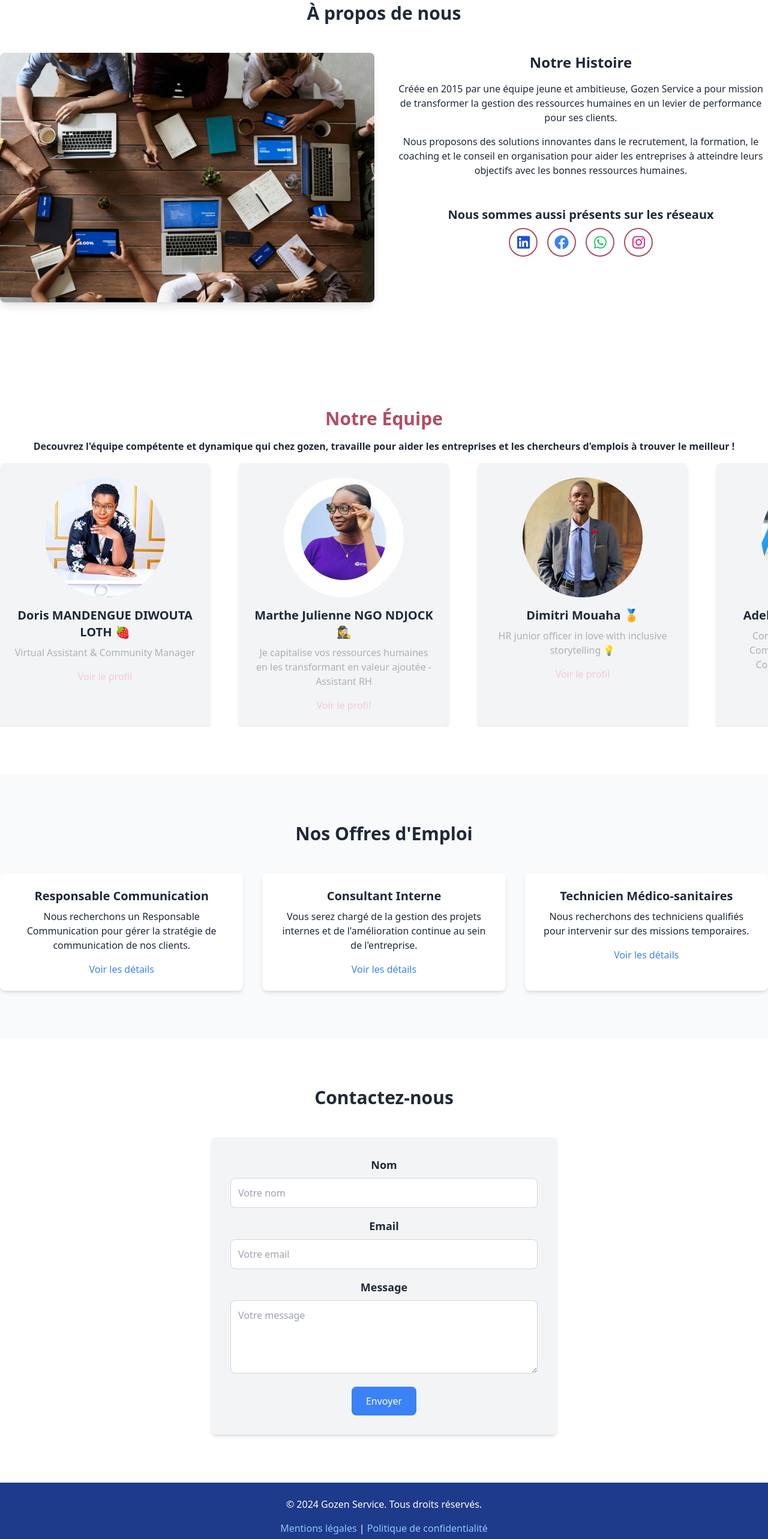
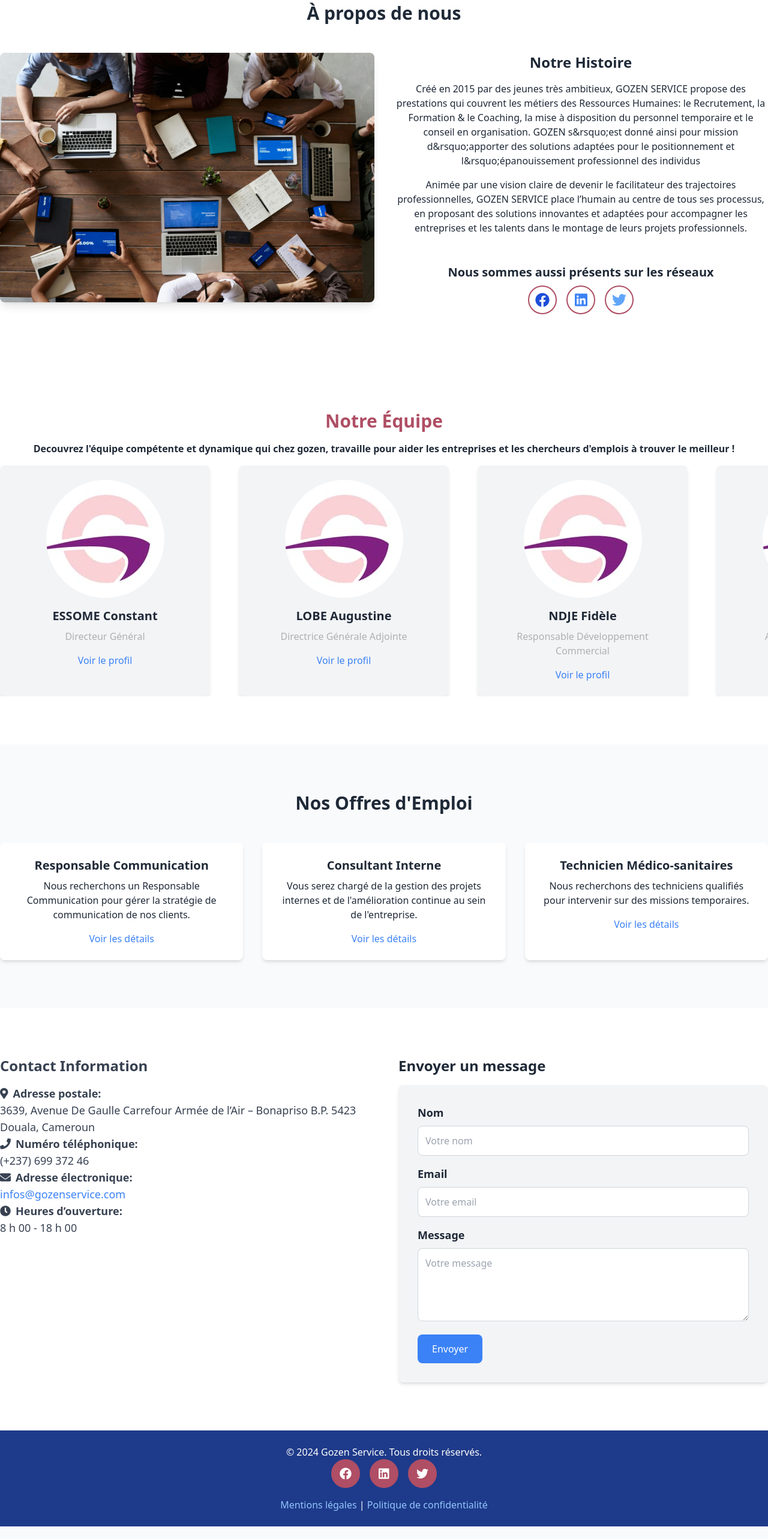
Before and after one commit to gozemServices/showcase, an Angular app: page / in a window 1280 px wide. Shown: the part 2740-5306 px from the top of the page at 60% size. After the commit the page ends 5285 px from the top, so only its background shows below. Built offline with nearby package versions, Linux system fonts and the light colour scheme.

Commit message:
Replacing mock data by real gozen data

```diff
--- a/src/app/app.component.html
+++ b/src/app/app.component.html
@@ -31,6 +31,17 @@
   <footer class="bg-blue-900 text-white py-6">
     <div class="max-w-7xl mx-auto text-center">
         <p>&copy; 2024 Gozen Service. Tous droits réservés.</p>
+        <div class="flex w-full justify-center gap-4">
+          @for(social of socials; track social.id) {
+            <a
+                [title]="social.name"
+                [class]="'bg-primary text-xl border-2 w-12 h-12 flex items-center justify-center rounded-full hover:bg-[#AF4E64] border-[#AF4E64] hover:text-white'"
+                [href]="social.link"
+            >
+                <fa-icon [icon]="social.icon"></fa-icon>
+            </a>
+          }
+        </div>
         <div class="mt-4">
             <a href="#" class="text-blue-300 hover:text-blue-500">Mentions légales</a> |
             <a href="#" class="text-blue-300 hover:text-blue-500">Politique de confidentialité</a>
--- a/src/app/app.component.ts
+++ b/src/app/app.component.ts
@@ -8,14 +8,46 @@ import { AboutUsComponent } from "./components/about-us/about-us.component";
 import { TeamComponent } from "./components/team/team.component";
 import { OffersComponent } from "./components/offers/offers.component";
 import { ContactUsComponent } from "./components/contact-us/contact-us.component";
+import { FontAwesomeModule } from '@fortawesome/angular-fontawesome';
+import { faFacebook, faInstagram, faLinkedin, faTwitter, faWhatsapp} from '@fortawesome/free-brands-svg-icons';
 
 @Component({
   selector: 'app-root',
   standalone: true,
-  imports: [RouterOutlet, HeroComponent, ServicesComponent, CommingSoonComponent, TestimoniesComponent, AboutUsComponent, TeamComponent, OffersComponent, ContactUsComponent],
+  imports: [RouterOutlet,FontAwesomeModule, HeroComponent, ServicesComponent, CommingSoonComponent, TestimoniesComponent, AboutUsComponent, TeamComponent, OffersComponent, ContactUsComponent],
   templateUrl: './app.component.html',
   styleUrl: './app.component.scss'
 })
 export class AppComponent {
   title = 'vitrine';
+  faFacebook = faFacebook;
+  faLinkedin = faLinkedin;
+  fawhatsapp = faWhatsapp;
+  fainstagram = faInstagram;
+  faTwitter = faTwitter;
+
+  socials = [
+    {
+      id: 1,
+      name: 'facebook',
+      link: 'https://www.facebook.com/gozenservice',
+      icon: this.faFacebook,
+      color: 'text-blue-700'
+    },
+    {
+      id: 2,
+      name: 'linkedin',
+      link: 'https://www.linkedin.com/company/gozen-service/',
+      icon: this.faLinkedin,
+      color: 'text-blue-500'
+    },
+    {
+      id: 3,
+      name: 'x',
+      link: 'https://x.com/Gozen2024?t=pKUUznnvpgVR38A9UFpSOg&s=09',
+      icon: this.faTwitter,
+      color: 'text-blue-400'
+    }
+
+  ]
 }
--- a/src/app/components/about-us/about-us.component.html
+++ b/src/app/components/about-us/about-us.component.html
@@ -8,33 +8,23 @@
             <div>
                 <div>
                     <h3 class="text-2xl font-semibold mb-4">Notre Histoire</h3>
-                    <p>Créée en 2015 par une équipe jeune et ambitieuse, Gozen Service a pour mission de transformer la gestion des ressources humaines en un levier de performance pour ses clients.</p>
-                    <p class="mt-4">Nous proposons des solutions innovantes dans le recrutement, la formation, le coaching et le conseil en organisation pour aider les entreprises à atteindre leurs objectifs avec les bonnes ressources humaines.</p>
+                    <p>
+                       {{gozen.description.p1}}
+                    </p>
+                    <p class="mt-4">{{gozen.description.p2}}</p>
                 </div>
                 <div class="socials w-full flex flex-col space-y-2 items-center">
                     <h2 class="text-xl font-semibold mt-12">Nous sommes aussi présents sur les réseaux</h2>
                     <p class="flex space-x-4 text-2xl">
-                        <a
-                            class="text-blue-700  text-2xl border-2 w-12 h-12 flex items-center justify-center rounded-full hover:bg-[#AF4E64] border-[#AF4E64] hover:text-white"
-                            href="https://www.linkedin.com"
+                        @for(social of gozen.socials; track social.id) {
+                            <a
+                                [title]="social.name"
+                                [class]="social.color+' text-2xl border-2 w-12 h-12 flex items-center justify-center rounded-full hover:bg-[#AF4E64] border-[#AF4E64] hover:text-white'"
+                                [href]="social.link"
                             >
-                            <fa-icon [icon]="faLinkedin"></fa-icon>
-                        </a>
-                        <a class="text-blue-500  text-2xl border-2 w-12 h-12 flex items-center justify-center rounded-full hover:bg-[#AF4E64] border-[#AF4E64] hover:text-white"
-                            href="https://facebook.com"
-                            >
-                            <fa-icon [icon]="faFacebook"></fa-icon>
-                        </a>
-                        <a class="text-green-500  text-2xl border-2 w-12 h-12 flex items-center justify-center rounded-full hover:bg-[#AF4E64] border-[#AF4E64] hover:text-white"
-                            href="https://wa.me/1234567890"
-                            >
-                            <fa-icon [icon]="fawhatsapp"></fa-icon>
-                        </a>
-                        <a class="text-pink-600  text-2xl border-2 w-12 h-12 flex items-center justify-center rounded-full hover:bg-[#AF4E64] border-[#AF4E64] hover:text-white"
-                            href="#"
-                            >
-                            <fa-icon [icon]="fainstagram"></fa-icon>
-                        </a>
+                                <fa-icon [icon]="social.icon"></fa-icon>
+                            </a>
+                        }
                     </p>
                 </div>
             </div>
--- a/src/app/components/about-us/about-us.component.ts
+++ b/src/app/components/about-us/about-us.component.ts
@@ -1,6 +1,6 @@
 import { Component } from '@angular/core';
 import { FontAwesomeModule } from '@fortawesome/angular-fontawesome';
-import { faFacebook, faInstagram, faLinkedin, faWhatsapp} from '@fortawesome/free-brands-svg-icons';
+import { faFacebook, faInstagram, faLinkedin, faTwitter, faWhatsapp} from '@fortawesome/free-brands-svg-icons';
 
 @Component({
   selector: 'app-about-us',
@@ -14,6 +14,42 @@ export class AboutUsComponent {
   faLinkedin = faLinkedin;
   fawhatsapp = faWhatsapp;
   fainstagram = faInstagram;
+  faTwitter = faTwitter;
+
+  gozen = {
+    description : {
+      p1 : ` Créé en 2015 par des jeunes très ambitieux, GOZEN SERVICE propose des prestations qui couvrent les
+                        métiers des Ressources Humaines: le Recrutement, la Formation & le Coaching, la mise à disposition du personnel
+                        temporaire et le conseil en organisation. GOZEN s&rsquo;est donné ainsi pour mission d&rsquo;apporter des solutions
+                        adaptées pour le positionnement et l&rsquo;épanouissement professionnel des individus`,
+      p2 : `Animée par une vision claire de devenir le facilitateur des trajectoires professionnelles, GOZEN SERVICE place l’humain au centre de tous ses processus, en proposant des solutions innovantes et adaptées pour accompagner les entreprises et les talents dans le montage de leurs projets professionnels.`
+    },
+
+    socials : [
+      {
+        id: 1,
+        name: 'facebook',
+        link: 'https://www.facebook.com/gozenservice',
+        icon: this.faFacebook,
+        color: 'text-blue-700'
+      },
+      {
+        id: 2,
+        name: 'linkedin',
+        link: 'https://www.linkedin.com/company/gozen-service/',
+        icon: this.faLinkedin,
+        color: 'text-blue-500'
+      },
+      {
+        id: 3,
+        name: 'x',
+        link: 'https://x.com/Gozen2024?t=pKUUznnvpgVR38A9UFpSOg&s=09',
+        icon: this.faTwitter,
+        color: 'text-blue-400'
+      }
+
+    ]
+  }
 
 
 
--- a/src/app/components/contact-us/contact-us.component.html
+++ b/src/app/components/contact-us/contact-us.component.html
@@ -1,20 +1,47 @@
 <section id="contact" class="py-20 bg-white">
-    <div class="max-w-7xl mx-auto text-center">
-        <h2 class="text-3xl font-bold mb-12">Contactez-nous</h2>
-        <form action="#" class="max-w-xl mx-auto bg-gray-100 p-8 rounded-lg shadow-md">
+    <div class="max-w-7xl mx-auto text-center lg:text-left flex flex-col lg:flex-row gap-12">
+      <!-- Contact Information Section (Left) -->
+      <div class="flex-1 text-lg text-gray-700">
+        <h3 class="text-2xl font-bold mb-4">Contact Information</h3>
+        <p><fa-icon [icon]="faMapMarker" class="inline-block mr-2"></fa-icon><strong>Adresse postale:</strong><br>{{ gozen.address }}</p>
+        <p><fa-icon [icon]="faPhone" class="inline-block mr-2"></fa-icon><strong>Numéro téléphonique:</strong><br>{{ gozen.phone }}</p>
+        <p><fa-icon [icon]="faEnvelope" class="inline-block mr-2"></fa-icon><strong>Adresse électronique:</strong><br><a href="mailto:{{ gozen.emailContact }}" class="text-blue-500 hover:underline">{{ gozen.emailContact }}</a></p>
+        <p><fa-icon [icon]="faClock" class="inline-block mr-2"></fa-icon><strong>Heures d’ouverture:</strong><br>{{ gozen.hours }}</p>
+      </div>
+
+      <!-- Contact Form Section (Right) -->
+      <div class="flex-1">
+        <h3 class="text-2xl font-bold mb-4">Envoyer un message</h3>
+        <form [formGroup]="contactForm" (ngSubmit)="onSubmit()" class="bg-gray-100 p-8 rounded-lg shadow-md">
           <div class="mb-4">
             <label for="name" class="block text-lg font-semibold mb-2">Nom</label>
-                <input type="text" id="name" name="name" class="w-full p-3 border border-gray-300 rounded-lg" placeholder="Votre nom">
+            <input type="text" id="name" formControlName="name" class="w-full p-3 border border-gray-300 rounded-lg" placeholder="Votre nom">
+            <div *ngIf="f['name'].touched && f['name'].invalid" class="text-red-500 text-sm">
+              <div *ngIf="f['name'].errors?.['required']">Le nom est requis.</div>
+              <div *ngIf="f['name'].errors?.['minlength']">Le nom doit comporter au moins 3 caractères.</div>
             </div>
+          </div>
+
           <div class="mb-4">
             <label for="email" class="block text-lg font-semibold mb-2">Email</label>
-                <input type="email" id="email" name="email" class="w-full p-3 border border-gray-300 rounded-lg" placeholder="Votre email">
+            <input type="email" id="email" formControlName="email" class="w-full p-3 border border-gray-300 rounded-lg" placeholder="Votre email">
+            <div *ngIf="f['email'].touched && f['email'].invalid" class="text-red-500 text-sm">
+              <div *ngIf="f['email'].errors?.['required']">L'email est requis.</div>
+              <div *ngIf="f['email'].errors?.['email']">Veuillez entrer un email valide.</div>
             </div>
+          </div>
+
           <div class="mb-4">
             <label for="message" class="block text-lg font-semibold mb-2">Message</label>
-                <textarea id="message" name="message" class="w-full p-3 border border-gray-300 rounded-lg" rows="4" placeholder="Votre message"></textarea>
+            <textarea id="message" formControlName="message" class="w-full p-3 border border-gray-300 rounded-lg" rows="4" placeholder="Votre message"></textarea>
+            <div *ngIf="f['message'].touched && f['message'].invalid" class="text-red-500 text-sm">
+              <div *ngIf="f['message'].errors?.['required']">Le message est requis.</div>
+              <div *ngIf="f['message'].errors?.['minlength']">Le message doit comporter au moins 10 caractères.</div>
             </div>
-            <button type="submit" class="bg-blue-500 text-white py-3 px-6 rounded-lg hover:bg-blue-700">Envoyer</button>
+          </div>
+
+          <button type="submit" [disabled]="contactForm.invalid" class="bg-blue-500 text-white py-3 px-6 rounded-lg hover:bg-blue-700 transition duration-300">Envoyer</button>
         </form>
       </div>
+    </div>
   </section>
--- a/src/app/components/contact-us/contact-us.component.ts
+++ b/src/app/components/contact-us/contact-us.component.ts
@@ -1,12 +1,58 @@
-import { Component } from '@angular/core';
-
+import { CommonModule } from '@angular/common';
+import { Component, inject } from '@angular/core';
+import { FormBuilder, FormGroup, ReactiveFormsModule, Validators } from '@angular/forms';
+import { FontAwesomeModule } from '@fortawesome/angular-fontawesome';
+import { faClock, faEnvelope, faMapMarkerAlt, faPhone } from '@fortawesome/free-solid-svg-icons';
 @Component({
   selector: 'app-contact-us',
   standalone: true,
-  imports: [],
+  imports: [CommonModule, ReactiveFormsModule,FontAwesomeModule],
   templateUrl: './contact-us.component.html',
   styleUrl: './contact-us.component.scss'
 })
 export class ContactUsComponent {
+  faPhone = faPhone;
+  faEnvelope = faEnvelope;
+  faMapMarker = faMapMarkerAlt;
+  faClock = faClock;
+
+  contactForm!: FormGroup;
+  gozen = {
+    name: '',
+    email: '',
+    message: '',
+    address: '3639, Avenue De Gaulle Carrefour Armée de l’Air – Bonapriso B.P. 5423 Douala, Cameroun',
+    phone: '(+237) 699 372 46',
+    emailContact: 'infos@gozenservice.com',
+    hours: '8 h 00 - 18 h 00'
+  };
+
+  private fb = inject(FormBuilder);
+
+
+  ngOnInit(): void {
+    // Initialize the reactive form
+    this.contactForm = this.fb.group({
+      name: ['', [Validators.required, Validators.minLength(3)]],
+      email: ['', [Validators.required, Validators.email]],
+      message: ['', [Validators.required, Validators.minLength(10)]]
+    });
+  }
+
+  onSubmit(): void {
+    if (this.contactForm.valid) {
+      this.gozen.name = this.contactForm.value.name;
+      this.gozen.email = this.contactForm.value.email;
+      this.gozen.message = this.contactForm.value.message;
+      console.log('Form Submitted:', this.gozen);
+      // Further processing, such as sending the data to an API, can go here.
+    } else {
+      console.log('Form is invalid');
+    }
+  }
+
+  get f() {
+    return this.contactForm.controls;
+  }
 
 }
--- a/src/app/components/team/team.component.html
+++ b/src/app/components/team/team.component.html
@@ -2,35 +2,41 @@
     <div class="max-w-7xl mx-auto text-center space-y-4">
         <h2 class="text-3xl font-bold text-primary">Notre Équipe</h2>
         <p class="font-semibold">Decouvrez l'équipe compétente et dynamique qui chez gozen, travaille pour aider les entreprises et les chercheurs d'emplois à trouver le meilleur !</p>
-        <div class="flex  gap-12 max-w-full overflow-auto">
-            <!-- Doris MANDENGUE DIWOUTA LOTH -->
+        <!-- <div class="flex  gap-12 max-w-full overflow-auto">
             <div class="bg-gray-100 p-6 rounded-lg shadow-md min-w-[350px]">
                 <img src="images/Doris_Mandengue.jpeg" alt="Doris MANDENGUE DIWOUTA LOTH" class="rounded-full mx-auto mb-4">
                 <h3 class="text-xl font-semibold mb-2">Doris MANDENGUE DIWOUTA LOTH 🍓</h3>
                 <p class="text-mediumGray">Virtual Assistant & Community Manager</p>
                 <a href="#" class="text-lightPink hover:underline mt-4 inline-block">Voir le profil</a>
             </div>
-            <!-- Marthe Julienne NGO NDJOCK -->
             <div class="bg-gray-100 p-6 rounded-lg shadow-md min-w-[350px]">
                 <img src="images/Marte_julienne_ngo.jpeg" alt="Marthe Julienne NGO NDJOCK" class="rounded-full mx-auto mb-4">
                 <h3 class="text-xl font-semibold mb-2">Marthe Julienne NGO NDJOCK 🕵️‍♀️</h3>
                 <p class="text-mediumGray">Je capitalise vos ressources humaines en les transformant en valeur ajoutée - Assistant RH</p>
                 <a href="#" class="text-lightPink hover:underline mt-4 inline-block">Voir le profil</a>
             </div>
-            <!-- Dimitri Mouaha -->
             <div class="bg-gray-100 p-6 rounded-lg shadow-md min-w-[350px]">
                 <img src="images/dimitri_Mouhada.jpeg" alt="Dimitri Mouaha" class="rounded-full mx-auto mb-4">
                 <h3 class="text-xl font-semibold mb-2">Dimitri Mouaha 🏅</h3>
                 <p class="text-mediumGray">HR junior officer in love with inclusive storytelling 💡</p>
                 <a href="#" class="text-lightPink hover:underline mt-4 inline-block">Voir le profil</a>
             </div>
-            <!-- Adele Victoire Ngo BIYIHA -->
             <div class="bg-gray-100 p-6 rounded-lg shadow-md min-w-[350px]">
                 <img src="images/Adele_victoire_ngo.jpeg" alt="Adele Victoire Ngo BIYIHA" class="rounded-full mx-auto mb-4">
                 <h3 class="text-xl font-semibold mb-2">Adele Victoire Ngo BIYIHA</h3>
                 <p class="text-mediumGray">Communication & Marketing | Community Manager | Stratège Communication | Copywriter</p>
                 <a href="#" class="text-lightPink hover:underline mt-4 inline-block">Voir le profil</a>
             </div>
+        </div> -->
+        <div class="flex  gap-12 max-w-full overflow-auto">
+             @for(teamMember of teamMembers; track $index) {
+                <div class="bg-gray-100 p-6 rounded-lg shadow-md min-w-[350px]">
+                    <img [src]="teamMember.imageUrl ?? 'images/gozen-services.jpg'" alt="Adele Victoire Ngo BIYIHA" class="rounded-full mx-auto mb-4">
+                    <h3 class="text-xl font-semibold mb-2">{{teamMember.name}}</h3>
+                    <p class="text-mediumGray">{{teamMember.role}}</p>
+                    <a [href]="teamMember.linkedIn" class="text-blue-500 hover:underline mt-4 inline-block">Voir le profil</a>
+                </div>
+             }
         </div>
     </div>
 </section>
--- a/src/app/components/team/team.component.ts
+++ b/src/app/components/team/team.component.ts
@@ -1,12 +1,71 @@
+import { CommonModule } from '@angular/common';
 import { Component } from '@angular/core';
 
 @Component({
   selector: 'app-team',
   standalone: true,
-  imports: [],
+  imports: [CommonModule],
   templateUrl: './team.component.html',
   styleUrl: './team.component.scss'
 })
 export class TeamComponent {
+  teamMembers = [
+    {
+      name: 'ESSOME Constant',
+      role: 'Directeur Général',
+      linkedIn: '',
+      imageUrl:null  // placeholder for the image
+    },
+    {
+      name: 'LOBE Augustine',
+      role: 'Directrice Générale Adjointe',
+      linkedIn: '',
+      imageUrl: null  // placeholder for the image
+    },
+    {
+      name: 'NDJE Fidèle',
+      role: 'Responsable Développement Commercial',
+      linkedIn: '',
+      imageUrl: null  // placeholder for the image
+    },
+    {
+      name: 'BILIM Astrid',
+      role: 'Assistante administrative',
+      linkedIn: 'https://www.linkedin.com/in/astrid-marthe-bilim-b4666a1ba',
+      imageUrl: null  // placeholder for the image
+    },
+    {
+      name: 'NGO BIYIHA Adele',
+      role: 'Assistante Communication et Marketing',
+      linkedIn: 'https://www.linkedin.com/in/adele-victoire-ngo-biyiha-854178273',
+      imageUrl: null  // placeholder for the image
+    },
+    {
+      name: 'YAMEDJEU Junior',
+      role: 'Assistant comptable',
+      linkedIn: 'https://www.linkedin.com/in/junior-yamedjeu-28ab5b299',
+      imageUrl: null  // placeholder for the image
+    },
+    {
+      name: 'NGO NDJOCK Marthe',
+      role: 'Consultant RH',
+      linkedIn: 'https://www.linkedin.com/in/marthe-julienne-ngo-ndjock-537861199',
+      imageUrl: null  // placeholder for the image
+    },
+    {
+      name: 'MOUAHA Dimitri',
+      role: 'Consultant RH',
+      linkedIn: 'https://www.linkedin.com/in/dimitri-mouaha-5b7193235',
+      imageUrl: null  // placeholder for the image
+    },
+    {
+      name: 'NDJINDA Alice',
+      role: 'Consultant RH',
+      linkedIn: 'https://www.linkedin.com/in/alice-cathérine-ndjinda-47617527a',
+      imageUrl: null  // placeholder for the image
+    }
+  ];
+
+
 
 }
```
Lines whose indentation alone changed are shown as unchanged.
